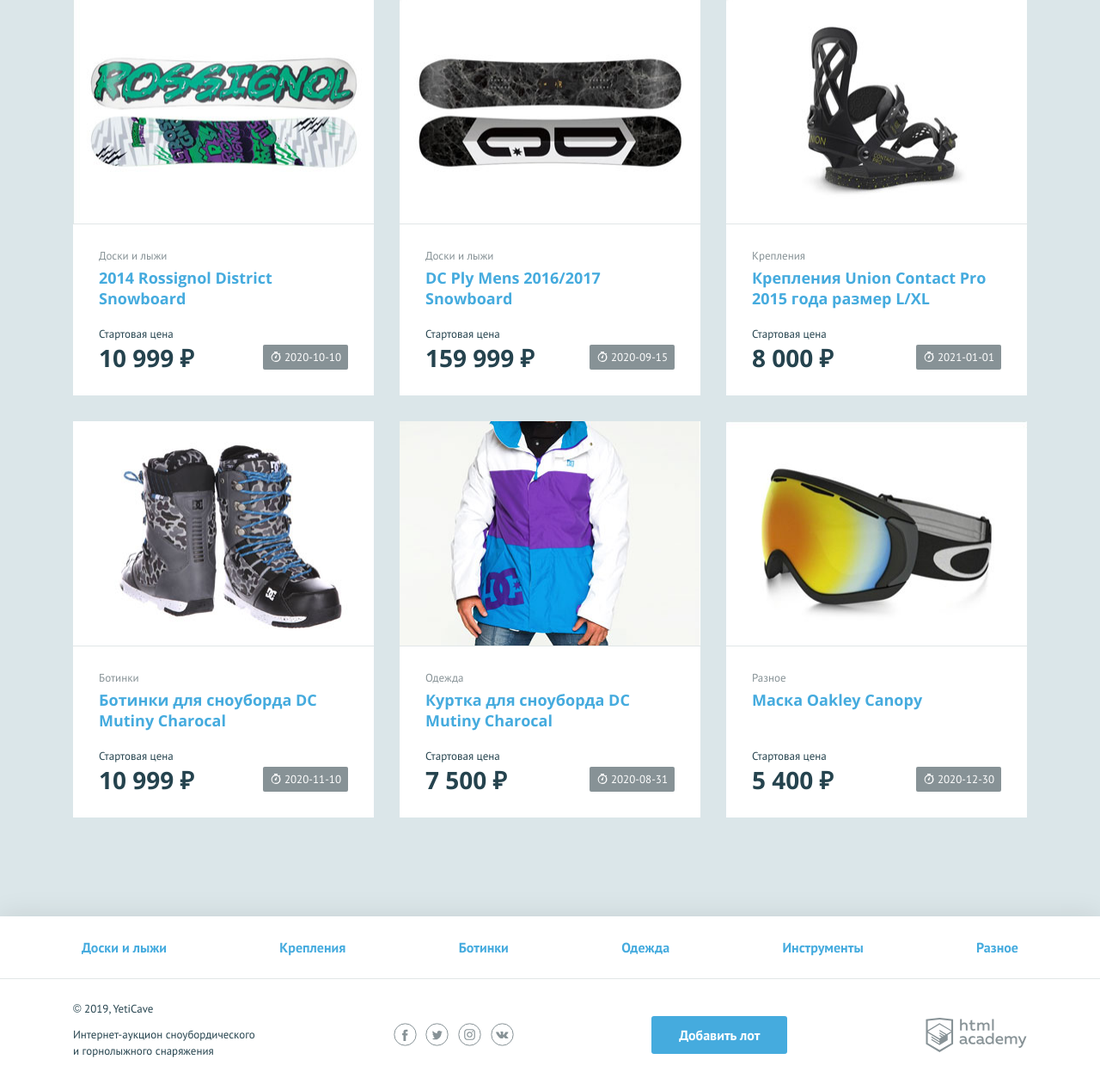
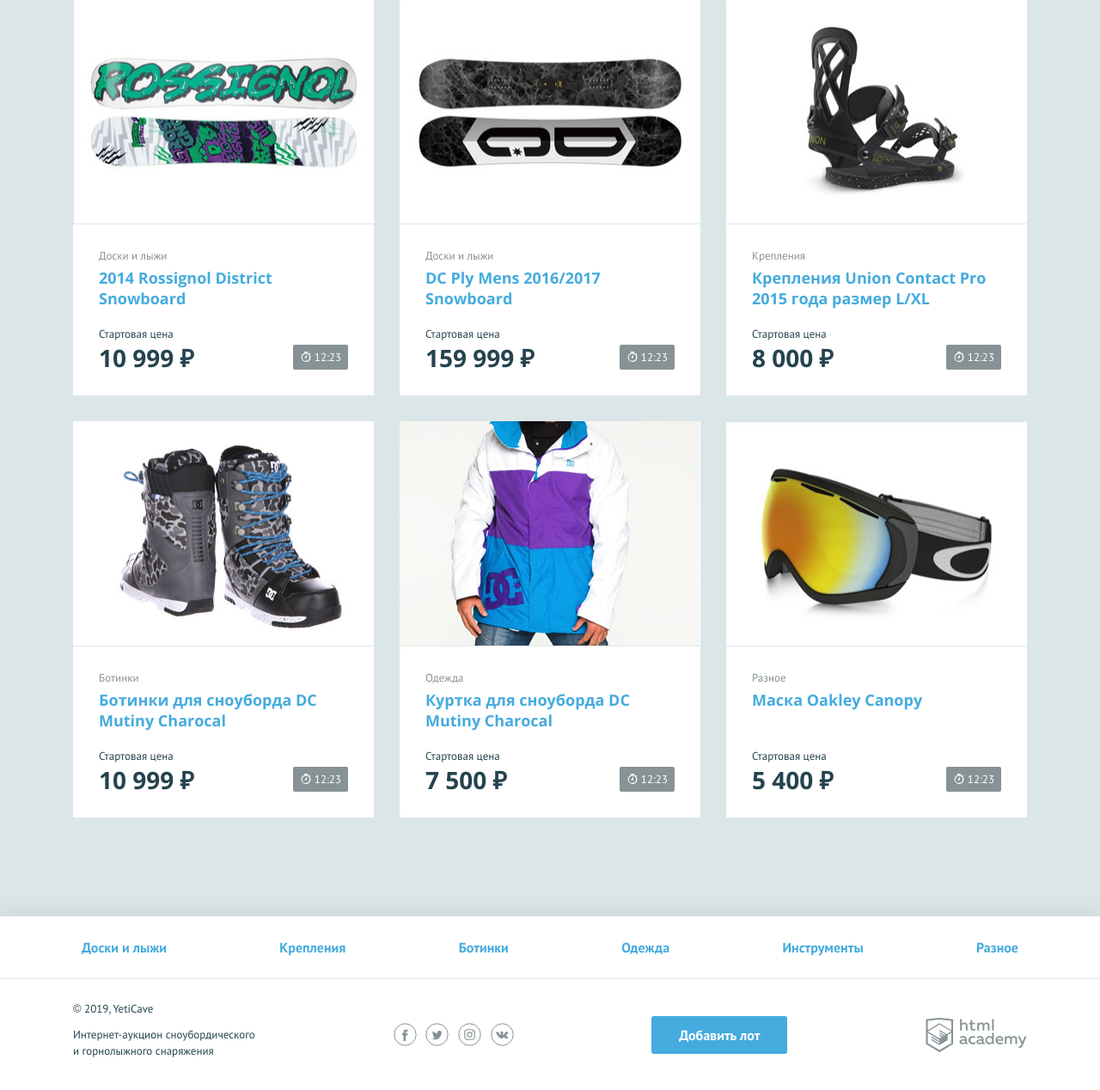
Before and after one commit to Mahraway/1180999-yeticave-12, a PHP site: page / in a window 1280 px wide. Shown: the part 637-1905 px from the top of the page at 86% size. Run offline with PHP 8.4, Linux system fonts and the light colour scheme.

Commit message:
удалил лишние изменения

```diff
--- a/data.php
+++ b/data.php
@@ -5,43 +5,37 @@
         'name' => '2014 Rossignol District Snowboard',
         'categories' => $categories[0],
         'price'=> '10999',
-        'img' => 'img/lot-1.jpg',
-        'time_left' => '2020-10-10'
+        'img' => 'img/lot-1.jpg'
     ],
     [
         'name' => 'DC Ply Mens 2016/2017 Snowboard',
         'categories' => $categories[0],
         'price'=> '159999',
-        'img' => 'img/lot-2.jpg',
-        'time_left' => '2020-09-15'
+        'img' => 'img/lot-2.jpg'
     ],
     [
         'name' => 'Крепления Union Contact Pro 2015 года размер L/XL',
         'categories' => $categories[1],
         'price'=> '8000',
-        'img' => 'img/lot-3.jpg',
-        'time_left' => '2021-01-01'
+        'img' => 'img/lot-3.jpg'
     ],
     [
         'name' => 'Ботинки для сноуборда DC Mutiny Charocal',
         'categories' => $categories[2],
         'price'=> '10999',
-        'img' => 'img/lot-4.jpg',
-        'time_left' => '2020-11-10'
+        'img' => 'img/lot-4.jpg'
     ],
     [
         'name' => 'Куртка для сноуборда DC Mutiny Charocal',
         'categories' => $categories[3],
         'price'=> '7500',
-        'img' => 'img/lot-5.jpg',
-        'time_left' => '2020-08-31'
+        'img' => 'img/lot-5.jpg'
     ],
     [
         'name' => 'Маска Oakley Canopy',
         'categories' => $categories[5],
         'price'=> '5400',
-        'img' => 'img/lot-6.jpg',
-        'time_left' => '2020-12-30'
+        'img' => 'img/lot-6.jpg'
     ]
 ]
 ?>
--- a/templates/main.php
+++ b/templates/main.php
@@ -31,7 +31,7 @@
                             <span class="lot__cost"><?= format_price($val['price'])?></span>
                         </div>
                         <div class="lot__timer timer">
-                            <?= $val['time_left']; ?>
+                            12:23
                         </div>
                     </div>
                 </div>
```
